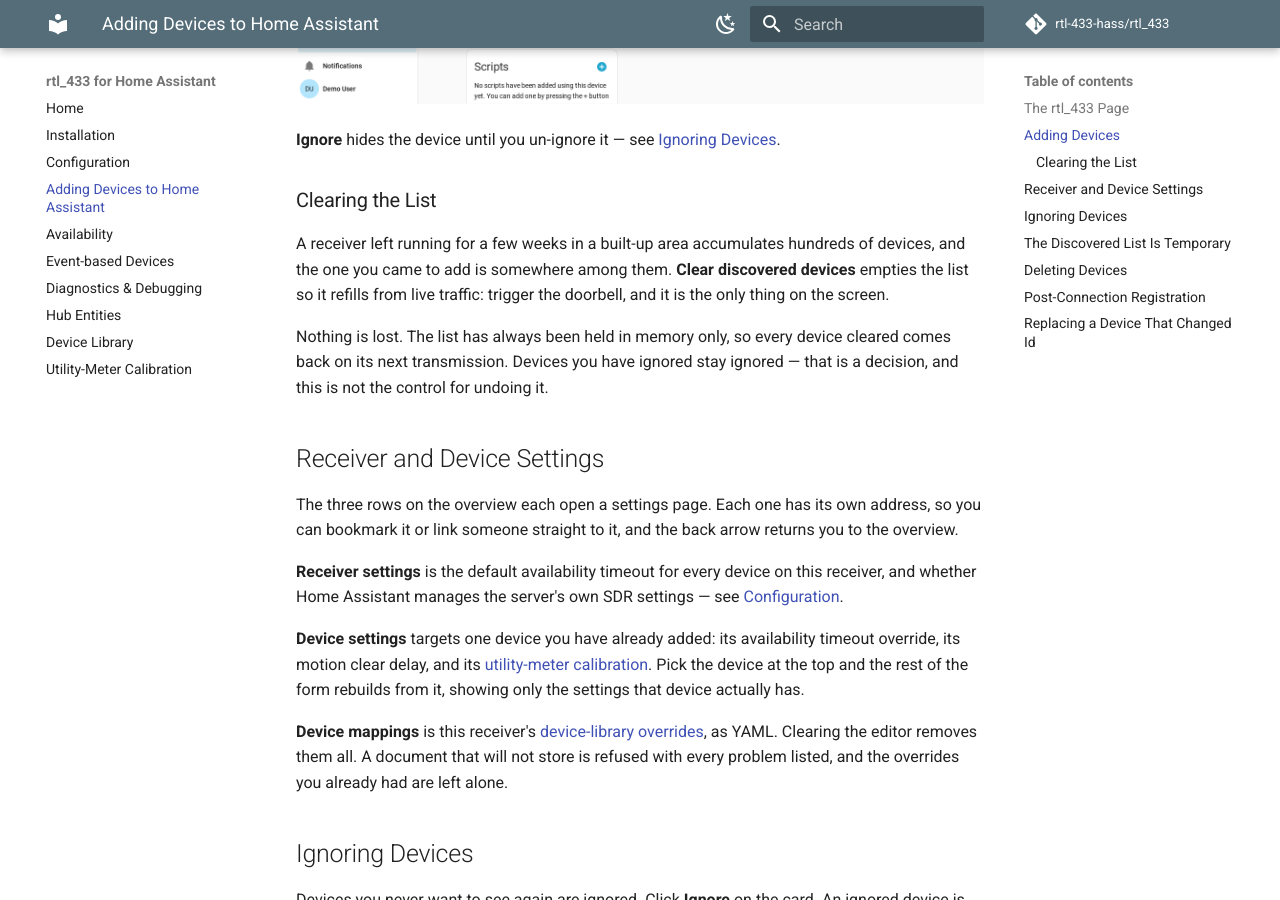
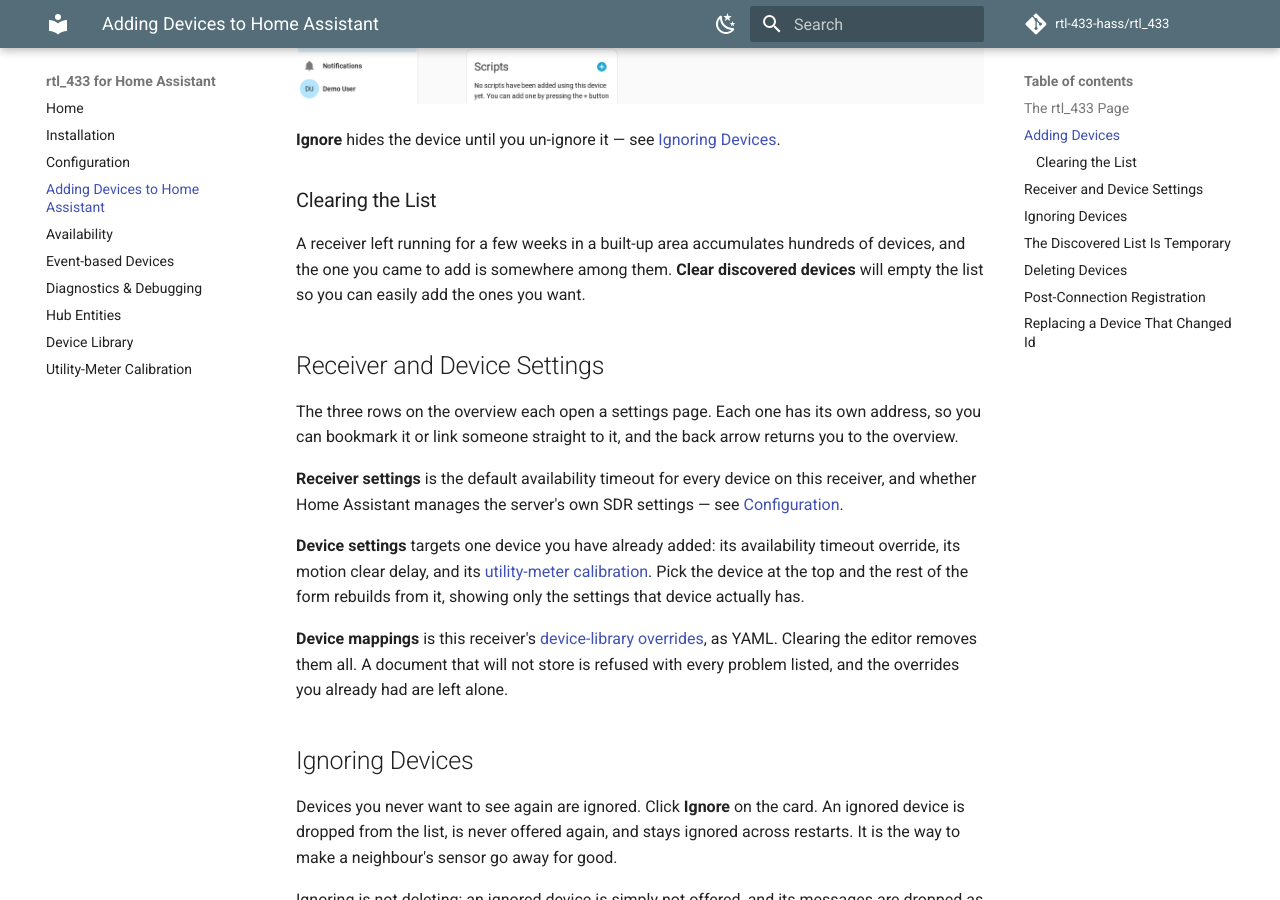
Before and after one commit to rtl-433-hass/rtl_433, an MkDocs documentation site: the page built from docs/device-discovery.md, in a window 1280 px wide and 900 px high, scrolled down 2727 px. Built offline with MkDocs 1.6.1 and Material for MkDocs 9.7.7, drawn with Linux system fonts in a browser that asks for light colours; comment, search, counter and statistics services are not loaded; the version menu is left out.

Commit message:
docs: shorten Clearing the List to the action and its point
Say what the control does and why you would reach for it. What happens to the
list afterwards — that it is in memory, refills as devices transmit, and leaves
ignored devices ignored — is already the subject of "The Discovered List Is
Temporary" further down.

Co-Authored-By: Claude Opus 5 (1M context) <noreply@anthropic.com>
Claude-Session: https://claude.ai/code/session_018HhtFuqBNovRCKpDqLKD2v

```diff
--- a/docs/device-discovery.md
+++ b/docs/device-discovery.md
@@ -69,12 +69,8 @@ Devices](#ignoring-devices).
 
 A receiver left running for a few weeks in a built-up area accumulates hundreds
 of devices, and the one you came to add is somewhere among them. **Clear
-discovered devices** empties the list so it refills from live traffic: trigger
-the doorbell, and it is the only thing on the screen.
-
-Nothing is lost. The list has always been held in memory only, so every device
-cleared comes back on its next transmission. Devices you have ignored stay
-ignored — that is a decision, and this is not the control for undoing it.
+discovered devices** will empty the list so you can easily add the ones you
+want.
 
 ## Receiver and Device Settings
 
```
